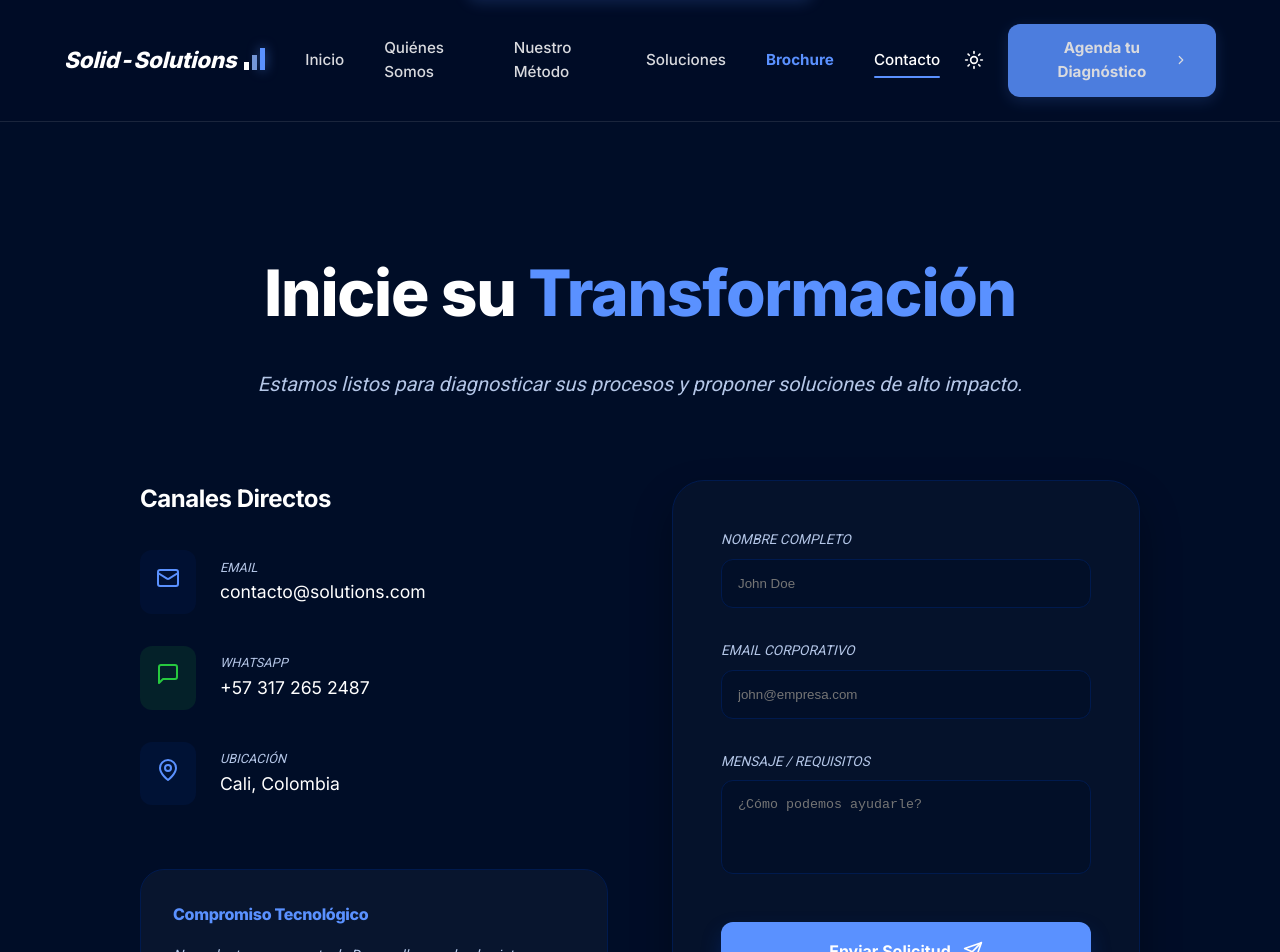
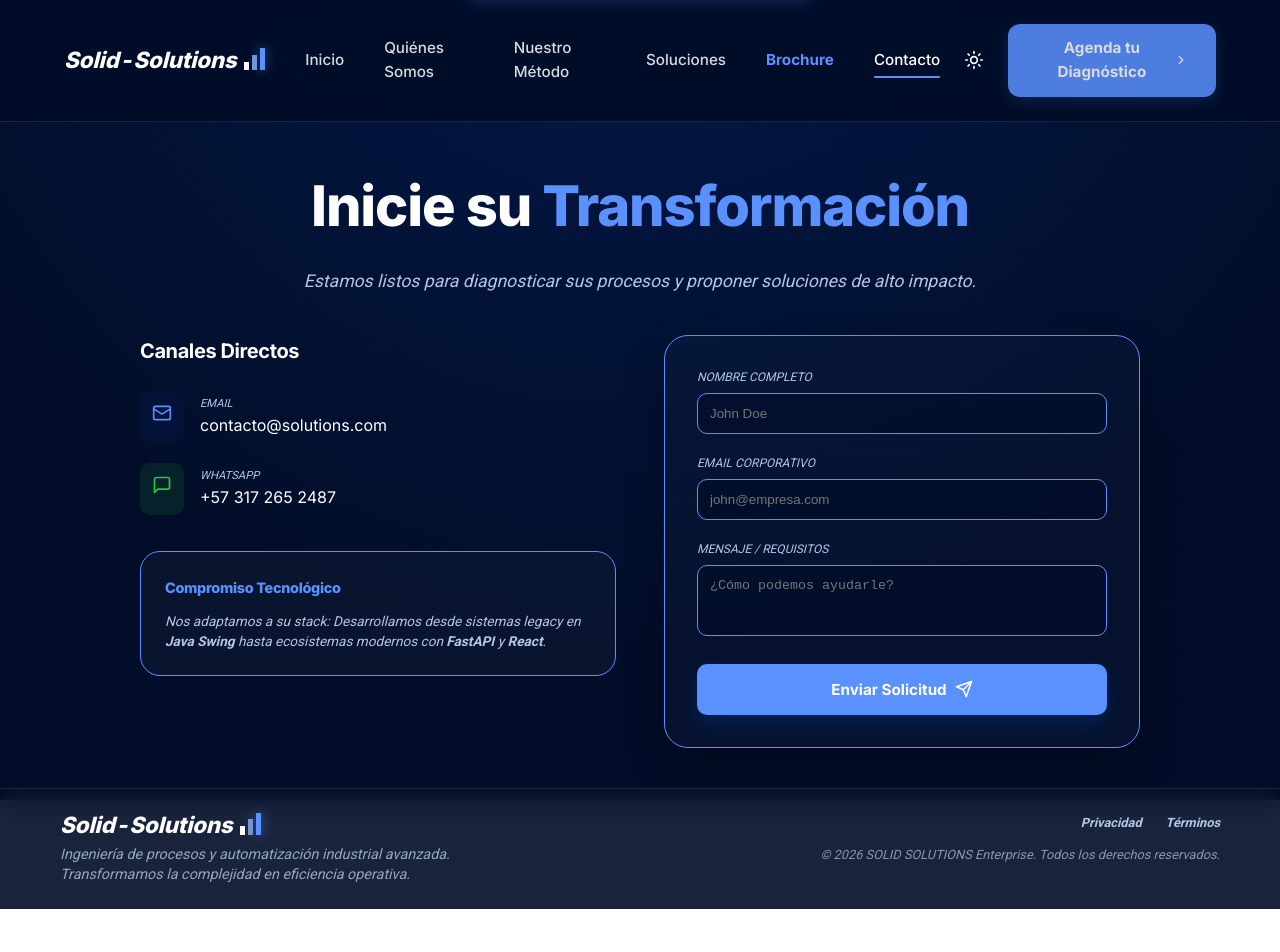
Before and after one commit to LuisRojas0923/Landing-Page-SOLID, a React (Vite) app: page /contact in a window 1280 px wide. Shown: the top 952 px of the page. After the commit the page ends 909 px from the top, so only its background shows below. Built offline with nearby package versions, Linux system fonts and the light colour scheme.

Commit message:
Unificación visual global, modo oscuro premium y optimización de layouts de página

```diff
--- a/src/index.css
+++ b/src/index.css
@@ -28,20 +28,22 @@
     --dust-grey-500: #d0d0d0;
 
     /* Application Colors (Dark Theme - Default) */
-    --bg-main: var(--deep-navy-200);
-    --bg-alt: var(--deep-navy-300);
-    --bg-card: var(--deep-navy-300);
-    --bg-card-alt: #0a1128;
-    --bg-card-header: #0d1b3e;
+    --bg-main: #020e29;
+    --bg-alt: #07183d;
+    --bg-card: #0b2252;
+    --bg-card-alt: #04122b;
+    --bg-card-header: #091c45;
     --text-primary: #ffffff;
     --text-secondary: var(--powder-blue-500);
-    --text-muted: rgba(255, 255, 255, 0.5); /* Mejorado contraste de muted */
+    --text-muted: rgba(255, 255, 255, 0.5);
+    /* Mejorado contraste de muted */
     --border-color: var(--deep-navy-400);
     --border-light: rgba(0, 122, 255, 0.2);
     --border-card: rgba(255, 255, 255, 0.08);
 
     --accent: var(--deep-navy-500);
-    --accent-glow: var(--deep-navy-600);
+    --accent-glow: rgba(0, 60, 180, 0.25);
+    --page-glow: radial-gradient(circle at 50% -20%, var(--accent-glow) 0%, transparent 70%);
 
     --nav-bg: rgba(0, 13, 39, 0.85);
     --footer-bg: rgba(0, 3, 10, 0.95);
@@ -105,9 +107,12 @@
     --bg-card: #ffffff;
     --bg-card-alt: #f1f5f9;
     --bg-card-header: #e2e8f0;
-    --text-primary: var(--deep-navy-500); /* Ajustado a Navy más perceptible */
-    --text-secondary: #334155; /* Oscurecido Slate 700 para más legibilidad */
-    --text-muted: #64748b; /* Oscurecido Slate 500 para contraste */
+    --text-primary: var(--deep-navy-500);
+    /* Ajustado a Navy más perceptible */
+    --text-secondary: #334155;
+    /* Oscurecido Slate 700 para más legibilidad */
+    --text-muted: #64748b;
+    /* Oscurecido Slate 500 para contraste */
     --border-color: #cbd5e1;
     --border-light: #e2e8f0;
     --border-card: #cbd5e1;
@@ -132,7 +137,8 @@
     --window-bg: #ffffff;
     --window-border: #e2e8f0;
 
-    --accent-text: var(--deep-navy-800); /* Mantener el azul original solicitado por el usuario */
+    --accent-text: var(--deep-navy-800);
+    /* Mantener el azul original solicitado por el usuario */
     --glow-shadow: none;
     --card-bg: #ffffff;
     --card-border: #e2e8f0;
@@ -193,7 +199,7 @@ html {
 body {
     min-height: 100vh;
     font-family: var(--font-main);
-    background-color: var(--bg-main);
+    background-color: transparent;
     color: var(--text-primary);
     position: relative;
     overflow-x: hidden;
@@ -207,8 +213,8 @@ body::before {
     left: 0;
     width: 100%;
     height: 100%;
-    background-image: var(--bg-grid-pattern);
-    background-size: 50px 50px;
+    background-image: var(--page-glow), var(--bg-grid-pattern), linear-gradient(var(--bg-main), var(--bg-main));
+    background-size: 100% 100%, 50px 50px, 100% 100%;
     z-index: -1;
     pointer-events: none;
 }
--- a/src/layouts/CorporateLayout.css
+++ b/src/layouts/CorporateLayout.css
@@ -1,8 +1,16 @@
 /* Corporate Layout - Dark & Premium Enterprise */
 .corporate-layout {
+    display: flex;
+    flex-direction: column;
     min-height: 100vh;
-    background-color: var(--bg-main);
+    background-color: transparent;
     color: var(--text-primary);
+}
+
+main {
+    flex: 1;
+    display: flex;
+    flex-direction: column;
 }
 
 .corporate-nav {
@@ -40,7 +48,8 @@
 }
 
 .links.desktop-only a {
-    color: var(--fixed-text-primary); /* Default to white for Dark Theme */
+    color: var(--fixed-text-primary);
+    /* Default to white for Dark Theme */
     opacity: 0.85;
     margin-left: 2.5rem;
     text-decoration: none;
@@ -113,7 +122,8 @@
     transform: translateY(0);
 }
 
-.nav-dropdown a, .dropdown-link {
+.nav-dropdown a,
+.dropdown-link {
     margin: 0 !important;
     padding: 0.75rem 1.5rem;
     font-size: 0.9rem !important;
@@ -134,7 +144,9 @@
     text-decoration: none;
 }
 
-.nav-dropdown a:hover, .dropdown-link:hover, .dropdown-link.active {
+.nav-dropdown a:hover,
+.dropdown-link:hover,
+.dropdown-link.active {
     background: rgba(0, 122, 255, 0.1);
     color: var(--fixed-text-primary) !important;
     opacity: 1;
@@ -188,7 +200,8 @@
     transform: translateY(0);
 }
 
-.mobile-menu a, .mobile-link {
+.mobile-menu a,
+.mobile-link {
     color: var(--fixed-text-primary);
     text-decoration: none;
     font-size: 1.5rem;
@@ -269,15 +282,16 @@
 }
 
 footer {
-    background-color: var(--fixed-footer-bg);
-    padding: 4rem 4rem;
+    background: var(--fixed-nav-bg);
+    backdrop-filter: blur(12px);
+    padding: 1.5rem 2rem;
     border-top: 1px solid var(--fixed-border);
     transition: background-color 0.3s ease, border-color 0.3s ease;
 }
 
 @media (max-width: 768px) {
     footer {
-        padding: 4rem 2rem;
+        padding: 1.5rem 2rem;
     }
 }
 
@@ -340,6 +354,7 @@ footer {
 }
 
 [data-theme="light"] footer {
-    background-color: #f8fafc;
-    border-top: 1px solid #e2e8f0;
+    background-color: rgba(255, 255, 255, 0.85);
+    backdrop-filter: blur(12px);
+    border-top: 1px solid rgba(0, 20, 60, 0.1);
 }
--- a/src/layouts/CorporateLayout.jsx
+++ b/src/layouts/CorporateLayout.jsx
@@ -125,32 +125,33 @@ const CorporateLayout = () => {
             </main>
 
             <footer style={{
-                padding: '2.5rem 1rem 1.5rem',
-                background: 'var(--footer-bg)',
-                borderTop: '1px solid var(--border-color)',
+                padding: '1.5rem 2rem',
+                background: 'var(--fixed-nav-bg)',
+                backdropFilter: 'blur(12px)',
+                borderTop: '1px solid var(--fixed-border)',
                 marginTop: 0
             }}>
-                <div style={{ maxWidth: '1100px', margin: '0 auto', display: 'flex', justifyContent: 'space-between', alignItems: 'flex-start', flexWrap: 'wrap', gap: '2rem' }}>
+                <div style={{ maxWidth: '1200px', margin: '0 auto', display: 'flex', justifyContent: 'space-between', alignItems: 'flex-start', flexWrap: 'wrap', gap: '2rem', padding: '0 20px' }}>
                     <div style={{ flex: '1', minWidth: '300px' }}>
-                        <div style={{ marginBottom: '1.5rem' }}>
+                        <div style={{ marginBottom: '0.5rem' }}>
                             <Link to="/" style={{ textDecoration: 'none' }}>
-                                <Logo size="large" color="var(--text-primary)" />
+                                <Logo color="var(--text-primary)" />
                             </Link>
                         </div>
                         <p style={{
                             color: 'var(--text-secondary)',
                             maxWidth: '400px',
-                            fontSize: '1.05rem',
+                            fontSize: '0.9rem',
                             fontFamily: "'Roboto', sans-serif",
                             fontStyle: 'italic',
-                            lineHeight: '1.6',
+                            lineHeight: '1.4',
                             opacity: 0.8
                         }}>
                             Ingeniería de procesos y automatización industrial avanzada. Transformamos la complejidad en eficiencia operativa.
                         </p>
                     </div>
-                    <div style={{ textAlign: 'right', color: 'var(--text-secondary)', fontSize: '0.9rem' }}>
-                        <div style={{ marginBottom: '1.5rem', display: 'flex', gap: '2rem', justifyContent: 'flex-end', fontWeight: '600' }}>
+                    <div style={{ textAlign: 'right', color: 'var(--text-secondary)', fontSize: '0.8rem' }}>
+                        <div style={{ marginBottom: '0.75rem', display: 'flex', gap: '1.5rem', justifyContent: 'flex-end', fontWeight: '600' }}>
                             <Link to="/privacy" style={{ color: 'var(--text-secondary)', textDecoration: 'none' }}>Privacidad</Link>
                             <Link to="/terms" style={{ color: 'var(--text-secondary)', textDecoration: 'none' }}>Términos</Link>
                         </div>
--- a/src/pages/Brochure.css
+++ b/src/pages/Brochure.css
@@ -1,7 +1,7 @@
 .brochure-viewer {
     width: 100vw;
     height: 100vh;
-    background: #020617;
+    background: transparent;
     color: var(--text-primary);
     position: fixed;
     top: 0;
--- a/src/pages/Contact.jsx
+++ b/src/pages/Contact.jsx
@@ -13,63 +13,60 @@ import {
 
 const Contact = () => {
     return (
-        <div style={{ backgroundColor: 'var(--bg-main)', minHeight: '100vh', padding: '120px 20px 80px' }}>
-            <div style={{ maxWidth: '1000px', margin: '0 auto' }}>
+        <div style={{
+            backgroundColor: 'transparent',
+            flex: 1,
+            display: 'flex',
+            alignItems: 'center',
+            padding: '40px 20px'
+        }}>
+            <div style={{ maxWidth: '1000px', margin: '0 auto', width: '100%' }}>
                 <motion.div
                     initial={{ opacity: 0, y: 20 }}
                     animate={{ opacity: 1, y: 0 }}
-                    style={{ textAlign: 'center', marginBottom: '80px' }}
+                    style={{ textAlign: 'center', marginBottom: '40px' }}
                 >
-                    <h1 style={{ fontSize: 'clamp(2.5rem, 5vw, 4rem)', fontWeight: '800', marginBottom: '1.5rem' }}>
+                    <h1 style={{ fontSize: 'clamp(2.5rem, 5vw, 3.5rem)', fontWeight: '800', marginBottom: '1rem' }}>
                         Inicie su <span style={{ color: 'var(--deep-navy-800)' }}>Transformación</span>
                     </h1>
-                    <p style={{ color: 'var(--text-secondary)', fontSize: '1.25rem', fontFamily: "'Roboto', sans-serif", fontStyle: 'italic' }}>
+                    <p style={{ color: 'var(--text-secondary)', fontSize: '1.1rem', fontFamily: "'Roboto', sans-serif", fontStyle: 'italic' }}>
                         Estamos listos para diagnosticar sus procesos y proponer soluciones de alto impacto.
                     </p>
                 </motion.div>
 
-                <div style={{ display: 'grid', gridTemplateColumns: 'repeat(auto-fit, minmax(300px, 1fr))', gap: '4rem' }}>
+                <div style={{ display: 'grid', gridTemplateColumns: 'repeat(auto-fit, minmax(300px, 1fr))', gap: '3rem' }}>
                     {/* Contact Info */}
-                    <div style={{ spaceY: '3rem' }}>
-                        <div style={{ marginBottom: '3rem' }}>
-                            <h3 style={{ fontSize: '1.5rem', marginBottom: '2rem', fontWeight: '700' }}>Canales Directos</h3>
-                            <div style={{ display: 'flex', flexDirection: 'column', gap: '2rem' }}>
-                                <div style={{ display: 'flex', gap: '1.5rem', alignItems: 'center' }}>
-                                    <div style={{ padding: '1rem', background: 'rgba(0, 32, 96, 0.2)', borderRadius: '12px', color: 'var(--deep-navy-800)' }}>
-                                        <Mail size={24} />
+                    <div style={{ spaceY: '2rem' }}>
+                        <div style={{ marginBottom: '2rem' }}>
+                            <h3 style={{ fontSize: '1.25rem', marginBottom: '1.5rem', fontWeight: '700' }}>Canales Directos</h3>
+                            <div style={{ display: 'flex', flexDirection: 'column', gap: '1.25rem' }}>
+                                <div style={{ display: 'flex', gap: '1rem', alignItems: 'center' }}>
+                                    <div style={{ padding: '0.75rem', background: 'rgba(0, 32, 96, 0.2)', borderRadius: '10px', color: 'var(--deep-navy-800)' }}>
+                                        <Mail size={20} />
                                     </div>
                                     <div>
-                                        <p style={{ color: 'var(--text-secondary)', fontSize: '0.8rem', textTransform: 'uppercase', fontFamily: "'Roboto', sans-serif", fontStyle: 'italic' }}>Email</p>
-                                        <p style={{ fontSize: '1.1rem' }}>contacto@solutions.com</p>
+                                        <p style={{ color: 'var(--text-secondary)', fontSize: '0.7rem', textTransform: 'uppercase', fontFamily: "'Roboto', sans-serif", fontStyle: 'italic' }}>Email</p>
+                                        <p style={{ fontSize: '1rem' }}>contacto@solutions.com</p>
                                     </div>
                                 </div>
-                                <div style={{ display: 'flex', gap: '1.5rem', alignItems: 'center' }}>
-                                    <div style={{ padding: '1rem', background: 'rgba(39, 201, 63, 0.1)', borderRadius: '12px', color: '#27c93f' }}>
-                                        <MessageSquare size={24} />
+                                <div style={{ display: 'flex', gap: '1rem', alignItems: 'center' }}>
+                                    <div style={{ padding: '0.75rem', background: 'rgba(39, 201, 63, 0.1)', borderRadius: '10px', color: '#27c93f' }}>
+                                        <MessageSquare size={20} />
                                     </div>
                                     <div>
-                                        <p style={{ color: 'var(--text-secondary)', fontSize: '0.8rem', textTransform: 'uppercase', fontFamily: "'Roboto', sans-serif", fontStyle: 'italic' }}>WhatsApp</p>
-                                        <p style={{ fontSize: '1.1rem' }}>+57 317 265 2487</p>
-                                    </div>
-                                </div>
-                                <div style={{ display: 'flex', gap: '1.5rem', alignItems: 'center' }}>
-                                    <div style={{ padding: '1rem', background: 'rgba(0, 60, 180, 0.1)', borderRadius: '12px', color: 'var(--deep-navy-800)' }}>
-                                        <MapPin size={24} />
-                                    </div>
-                                    <div>
-                                        <p style={{ color: 'var(--text-secondary)', fontSize: '0.8rem', textTransform: 'uppercase', fontFamily: "'Roboto', sans-serif", fontStyle: 'italic' }}>Ubicación</p>
-                                        <p style={{ fontSize: '1.1rem' }}>Cali, Colombia</p>
+                                        <p style={{ color: 'var(--text-secondary)', fontSize: '0.7rem', textTransform: 'uppercase', fontFamily: "'Roboto', sans-serif", fontStyle: 'italic' }}>WhatsApp</p>
+                                        <p style={{ fontSize: '1rem' }}>+57 317 265 2487</p>
                                     </div>
                                 </div>
                                 <div style={{
-                                    marginTop: '2rem',
-                                    padding: '2rem',
+                                    marginTop: '1rem',
+                                    padding: '1.5rem',
                                     background: 'rgba(255, 255, 255, 0.03)',
-                                    borderRadius: '24px',
-                                    border: '1px solid var(--deep-navy-400)'
+                                    borderRadius: '20px',
+                                    border: '1px solid var(--deep-navy-800)'
                                 }}>
-                                    <h4 style={{ fontSize: '1rem', fontWeight: '800', marginBottom: '1rem', color: 'var(--deep-navy-800)' }}>Compromiso Tecnológico</h4>
-                                    <p style={{ fontSize: '0.9rem', color: 'var(--text-secondary)', lineHeight: '1.6', fontFamily: "'Roboto', sans-serif", fontStyle: 'italic' }}>
+                                    <h4 style={{ fontSize: '0.9rem', fontWeight: '800', marginBottom: '0.75rem', color: 'var(--deep-navy-800)' }}>Compromiso Tecnológico</h4>
+                                    <p style={{ fontSize: '0.85rem', color: 'var(--text-secondary)', lineHeight: '1.5', fontFamily: "'Roboto', sans-serif", fontStyle: 'italic' }}>
                                         Nos adaptamos a su stack: Desarrollamos desde sistemas legacy en <strong>Java Swing</strong> hasta ecosistemas modernos con <strong>FastAPI</strong> y <strong>React</strong>.
                                     </p>
                                 </div>
@@ -80,41 +77,41 @@ const Contact = () => {
                     {/* Contact Form Placeholder with Premium Style */}
                     <div style={{
                         background: 'rgba(255, 255, 255, 0.02)',
-                        padding: '3rem',
-                        borderRadius: '32px',
-                        border: '1px solid var(--deep-navy-400)',
+                        padding: '2rem',
+                        borderRadius: '24px',
+                        border: '1px solid var(--deep-navy-800)',
                         boxShadow: '0 20px 40px rgba(0,0,0,0.3)'
                     }}>
-                        <form style={{ display: 'flex', flexDirection: 'column', gap: '2rem' }}>
-                            <div style={{ display: 'flex', flexDirection: 'column', gap: '0.5rem' }}>
-                                <label style={{ fontSize: '0.85rem', color: 'var(--text-secondary)', fontFamily: "'Roboto', sans-serif", fontStyle: 'italic' }}>NOMBRE COMPLETO</label>
+                        <form style={{ display: 'flex', flexDirection: 'column', gap: '1.25rem' }}>
+                            <div style={{ display: 'flex', flexDirection: 'column', gap: '0.35rem' }}>
+                                <label style={{ fontSize: '0.75rem', color: 'var(--text-secondary)', fontFamily: "'Roboto', sans-serif", fontStyle: 'italic' }}>NOMBRE COMPLETO</label>
                                 <input type="text" style={{
                                     background: 'rgba(0, 13, 39, 0.5)',
-                                    border: '1px solid var(--deep-navy-400)',
-                                    borderRadius: '12px',
-                                    padding: '1rem',
+                                    border: '1px solid var(--deep-navy-800)',
+                                    borderRadius: '10px',
+                                    padding: '0.75rem',
                                     color: 'white',
                                     outline: 'none'
                                 }} placeholder="John Doe" />
                             </div>
-                            <div style={{ display: 'flex', flexDirection: 'column', gap: '0.5rem' }}>
-                                <label style={{ fontSize: '0.85rem', color: 'var(--text-secondary)', fontFamily: "'Roboto', sans-serif", fontStyle: 'italic' }}>EMAIL CORPORATIVO</label>
+                            <div style={{ display: 'flex', flexDirection: 'column', gap: '0.35rem' }}>
+                                <label style={{ fontSize: '0.75rem', color: 'var(--text-secondary)', fontFamily: "'Roboto', sans-serif", fontStyle: 'italic' }}>EMAIL CORPORATIVO</label>
                                 <input type="email" style={{
                                     background: 'rgba(0, 13, 39, 0.5)',
-                                    border: '1px solid var(--deep-navy-400)',
-                                    borderRadius: '12px',
-                                    padding: '1rem',
+                                    border: '1px solid var(--deep-navy-800)',
+                                    borderRadius: '10px',
+                                    padding: '0.75rem',
                                     color: 'white',
                                     outline: 'none'
                                 }} placeholder="john@empresa.com" />
                             </div>
-                            <div style={{ display: 'flex', flexDirection: 'column', gap: '0.5rem' }}>
-                                <label style={{ fontSize: '0.85rem', color: 'var(--text-secondary)', fontFamily: "'Roboto', sans-serif", fontStyle: 'italic' }}>MENSAJE / REQUISITOS</label>
-                                <textarea rows="4" style={{
+                            <div style={{ display: 'flex', flexDirection: 'column', gap: '0.35rem' }}>
+                                <label style={{ fontSize: '0.75rem', color: 'var(--text-secondary)', fontFamily: "'Roboto', sans-serif", fontStyle: 'italic' }}>MENSAJE / REQUISITOS</label>
+                                <textarea rows="3" style={{
                                     background: 'rgba(0, 13, 39, 0.5)',
-                                    border: '1px solid var(--deep-navy-400)',
-                                    borderRadius: '12px',
-                                    padding: '1rem',
+                                    border: '1px solid var(--deep-navy-800)',
+                                    borderRadius: '10px',
+                                    padding: '0.75rem',
                                     color: 'white',
                                     outline: 'none',
                                     resize: 'none'
@@ -123,20 +120,20 @@ const Contact = () => {
                             <button style={{
                                 backgroundColor: 'var(--deep-navy-800)',
                                 color: 'white',
-                                padding: '1.2rem',
-                                borderRadius: '12px',
-                                fontSize: '1rem',
+                                padding: '1rem',
+                                borderRadius: '10px',
+                                fontSize: '0.95rem',
                                 fontWeight: '700',
                                 border: 'none',
                                 display: 'flex',
                                 alignItems: 'center',
                                 justifyContent: 'center',
-                                gap: '0.75rem',
+                                gap: '0.5rem',
                                 cursor: 'pointer',
-                                marginTop: '1rem',
+                                marginTop: '0.5rem',
                                 boxShadow: '0 10px 20px rgba(0, 60, 180, 0.3)'
                             }}>
-                                Enviar Solicitud <Send size={20} />
+                                Enviar Solicitud <Send size={18} />
                             </button>
                         </form>
                     </div>
--- a/src/pages/DesignSystem.css
+++ b/src/pages/DesignSystem.css
@@ -2,7 +2,7 @@
 
 .ds-page {
     min-height: 100vh;
-    background: var(--bg-main);
+    background: transparent;
     color: var(--text-primary);
     font-family: var(--font-main);
 }
--- a/src/pages/RPASolutions.css
+++ b/src/pages/RPASolutions.css
@@ -1,5 +1,5 @@
 .rpa-solutions-page {
-    background: var(--bg-main);
+    background: transparent;
     color: var(--text-primary);
     min-height: 100vh;
     padding: 120px 20px 80px;
@@ -183,7 +183,7 @@
 .result-box.erp-nucleus {
     width: 160px;
     height: 160px;
-    background: radial-gradient(circle at center, rgba(59, 130, 246, 0.2), var(--bg-main));
+    background: radial-gradient(circle at center, rgba(59, 130, 246, 0.2), transparent);
 }
 
 .result-box.dashboard {
```
Also changed, not shown: src/pages/About.jsx (+19 -17 lines), src/pages/Home.jsx (+4 -4 lines), src/pages/Pymes.css (+14 -15 lines), src/pages/Pymes.jsx (+11 -11 lines), src/pages/Services.jsx (+5 -5 lines).
